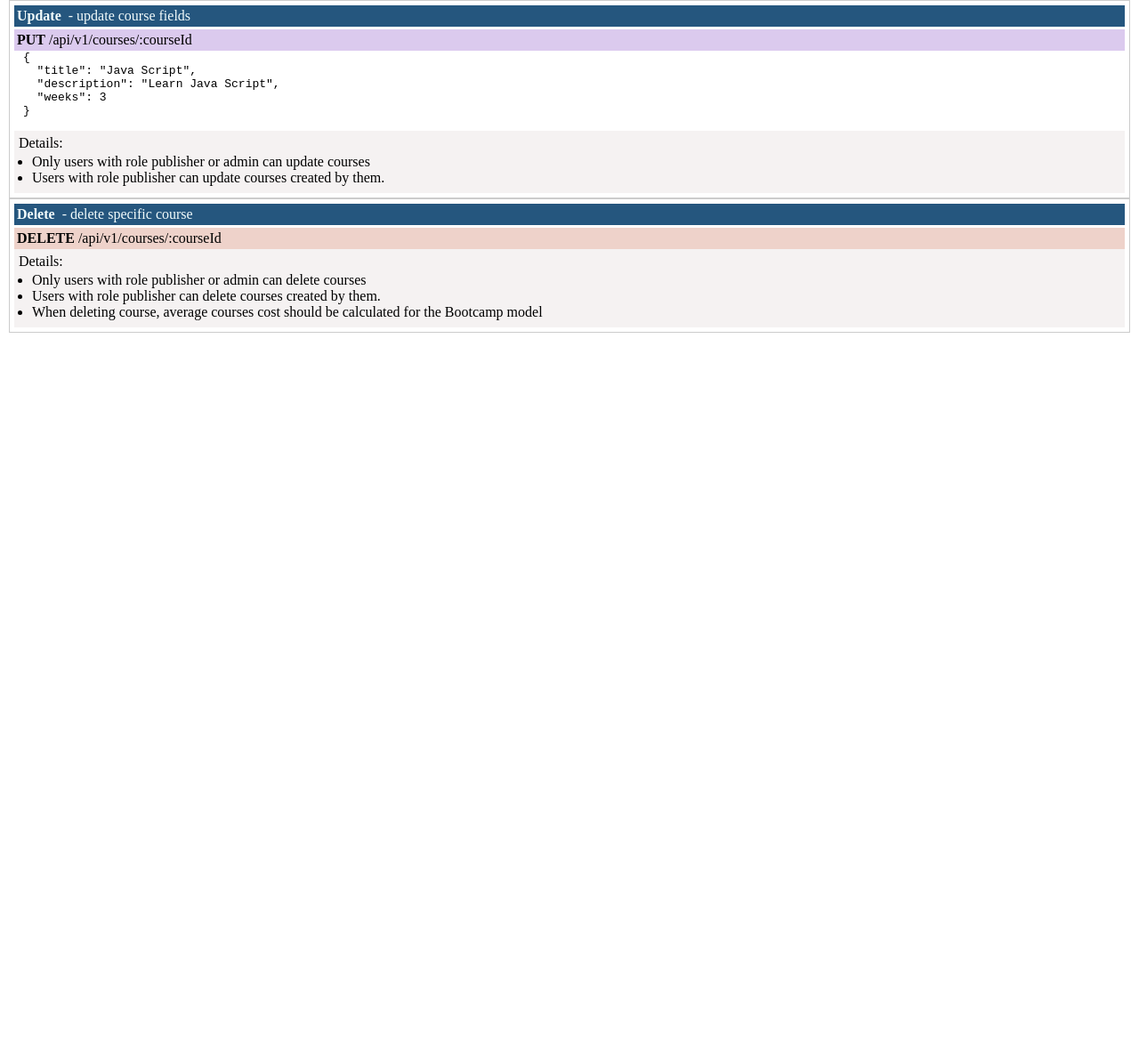
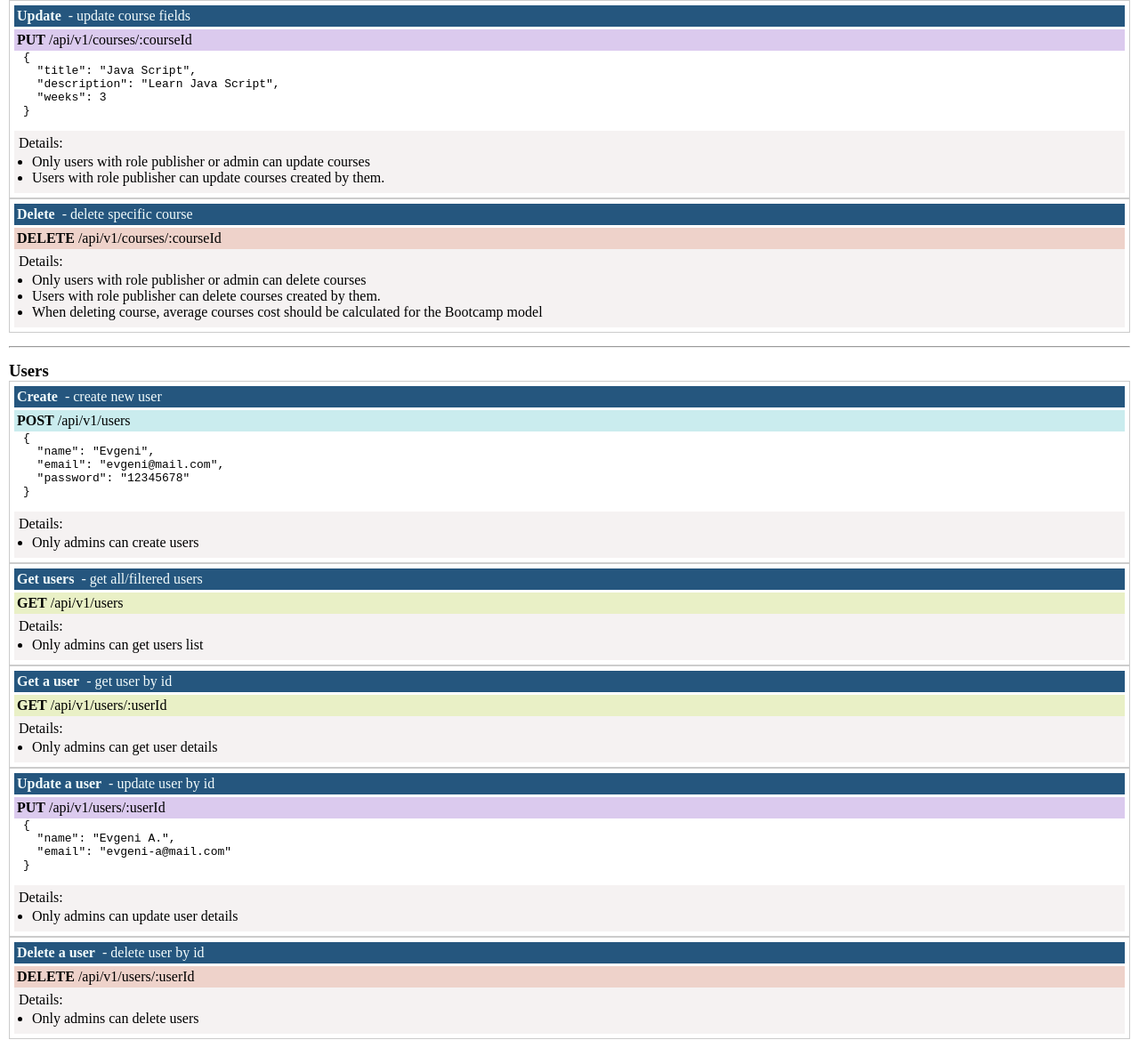
Before and after one commit to BZIvanov/extract-color-from-text, a website: page api.html in a window 1280 px wide. Shown: the part 2799-3977 px from the top of the page at 89% size. Before the commit the page ends 3183 px from the top, so only its background shows below. Drawn offline with Linux system fonts and the light colour scheme.

Commit message:
users routes and docs update

```diff
--- a/api.html
+++ b/api.html
@@ -435,5 +435,93 @@
         </div>
       </div>
     </div>
+
+    <hr />
+
+    <div>
+      <h3>Users</h3>
+      <div class="route">
+        <div class="title">
+          <h4>Create</h4>
+          <span>&nbsp; - create new user</span>
+        </div>
+        <p class="post"><strong>POST</strong> /api/v1/users</p>
+        <div class="body">
+          <pre>
+{
+  "name": "Evgeni",
+  "email": "evgeni@mail.com",
+  "password": "12345678"
+}
+          </pre>
+        </div>
+        <div class="details">
+          <p>Details:</p>
+          <ul>
+            <li>Only admins can create users</li>
+          </ul>
+        </div>
+      </div>
+      <div class="route">
+        <div class="title">
+          <h4>Get users</h4>
+          <span>&nbsp; - get all/filtered users</span>
+        </div>
+        <p class="get"><strong>GET</strong> /api/v1/users</p>
+        <div class="details">
+          <p>Details:</p>
+          <ul>
+            <li>Only admins can get users list</li>
+          </ul>
+        </div>
+      </div>
+      <div class="route">
+        <div class="title">
+          <h4>Get a user</h4>
+          <span>&nbsp; - get user by id</span>
+        </div>
+        <p class="get"><strong>GET</strong> /api/v1/users/:userId</p>
+        <div class="details">
+          <p>Details:</p>
+          <ul>
+            <li>Only admins can get user details</li>
+          </ul>
+        </div>
+      </div>
+      <div class="route">
+        <div class="title">
+          <h4>Update a user</h4>
+          <span>&nbsp; - update user by id</span>
+        </div>
+        <p class="put"><strong>PUT</strong> /api/v1/users/:userId</p>
+        <div class="body">
+          <pre>
+{
+  "name": "Evgeni A.",
+  "email": "evgeni-a@mail.com"
+}
+          </pre>
+        </div>
+        <div class="details">
+          <p>Details:</p>
+          <ul>
+            <li>Only admins can update user details</li>
+          </ul>
+        </div>
+      </div>
+      <div class="route">
+        <div class="title">
+          <h4>Delete a user</h4>
+          <span>&nbsp; - delete user by id</span>
+        </div>
+        <p class="delete"><strong>DELETE</strong> /api/v1/users/:userId</p>
+        <div class="details">
+          <p>Details:</p>
+          <ul>
+            <li>Only admins can delete users</li>
+          </ul>
+        </div>
+      </div>
+    </div>
   </body>
 </html>
```
Also changed, not shown: controllers/users.js (+27 -9 lines).
